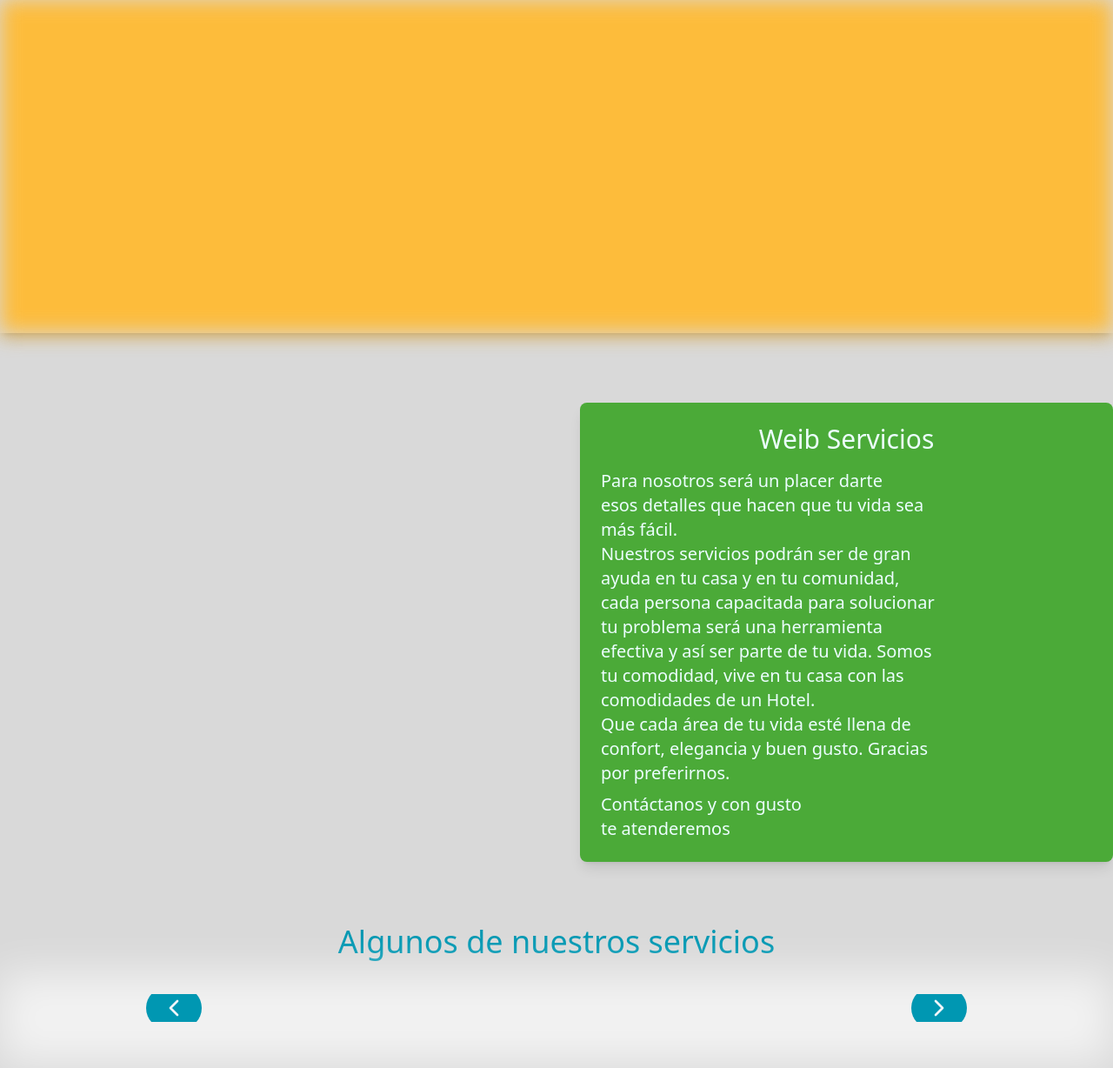
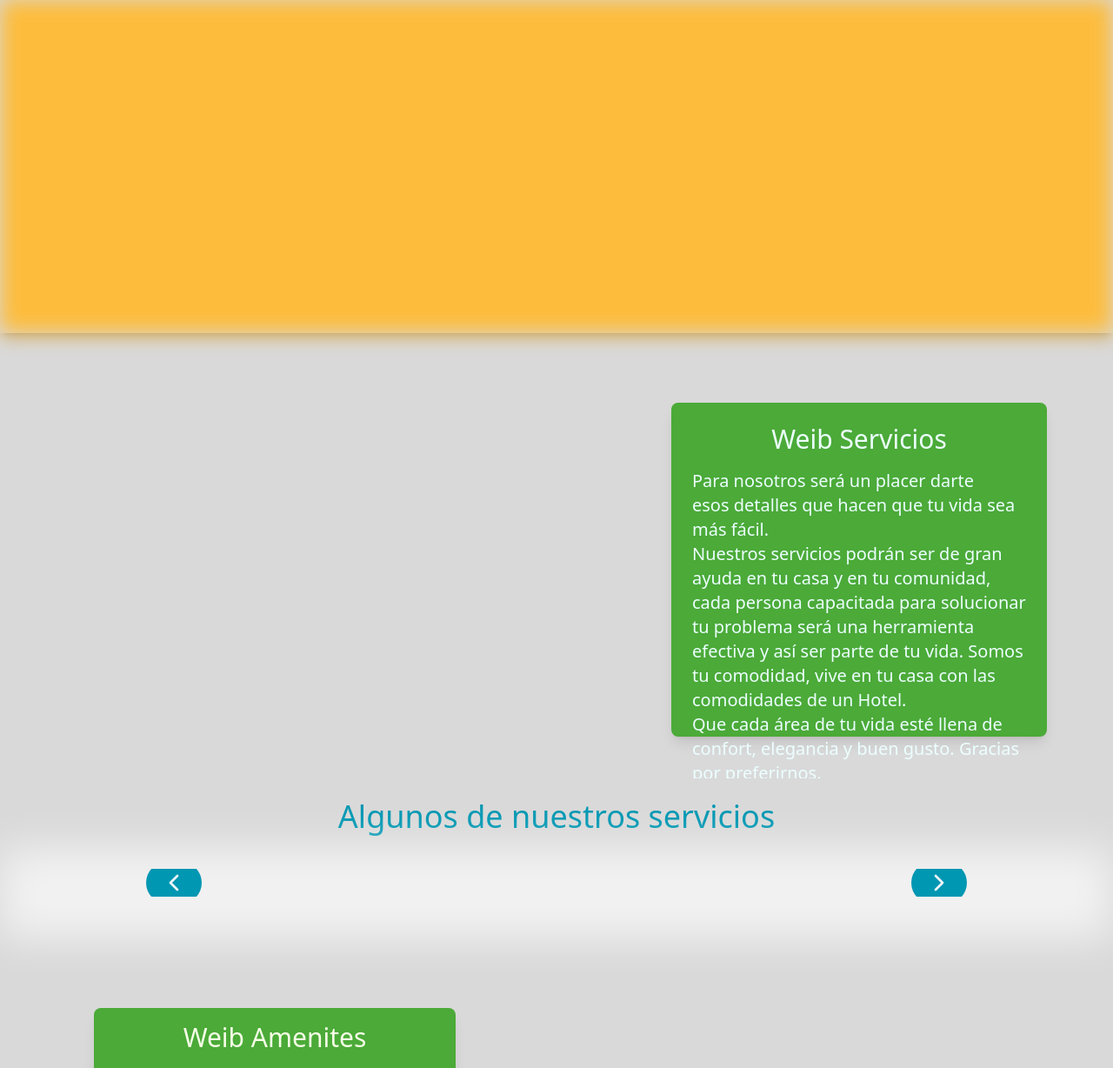
Before and after one commit to DeividVarg/Weib, a Django app: template main/templates/main.html in a window 1280 px wide. Shown: the part 74-1302 px from the top of the page at 87% size. Run offline with Django 5.2, Linux system fonts and the light colour scheme; the template is opened without the code that fills it, so the values that code supplies are empty; some libraries are stand-ins or nearby versions.

Commit message:
other changes

```diff
--- a/main/templates/main.html
+++ b/main/templates/main.html
@@ -50,7 +50,7 @@
         </div>
 
         <div
-          class="flex flex-col mt-10 p-6 rounded-lg shadow-lg bg-[#4baa38] mb-12 z-40 w-1/2"
+          class="flex flex-col mt-10 p-6 rounded-lg shadow-lg bg-[#4baa38] mb-12 z-40 h-96"
         >
           <h3 class="text-3xl mb-4 mx-2 self-center text-cyan-50">
             Weib Servicios
```
